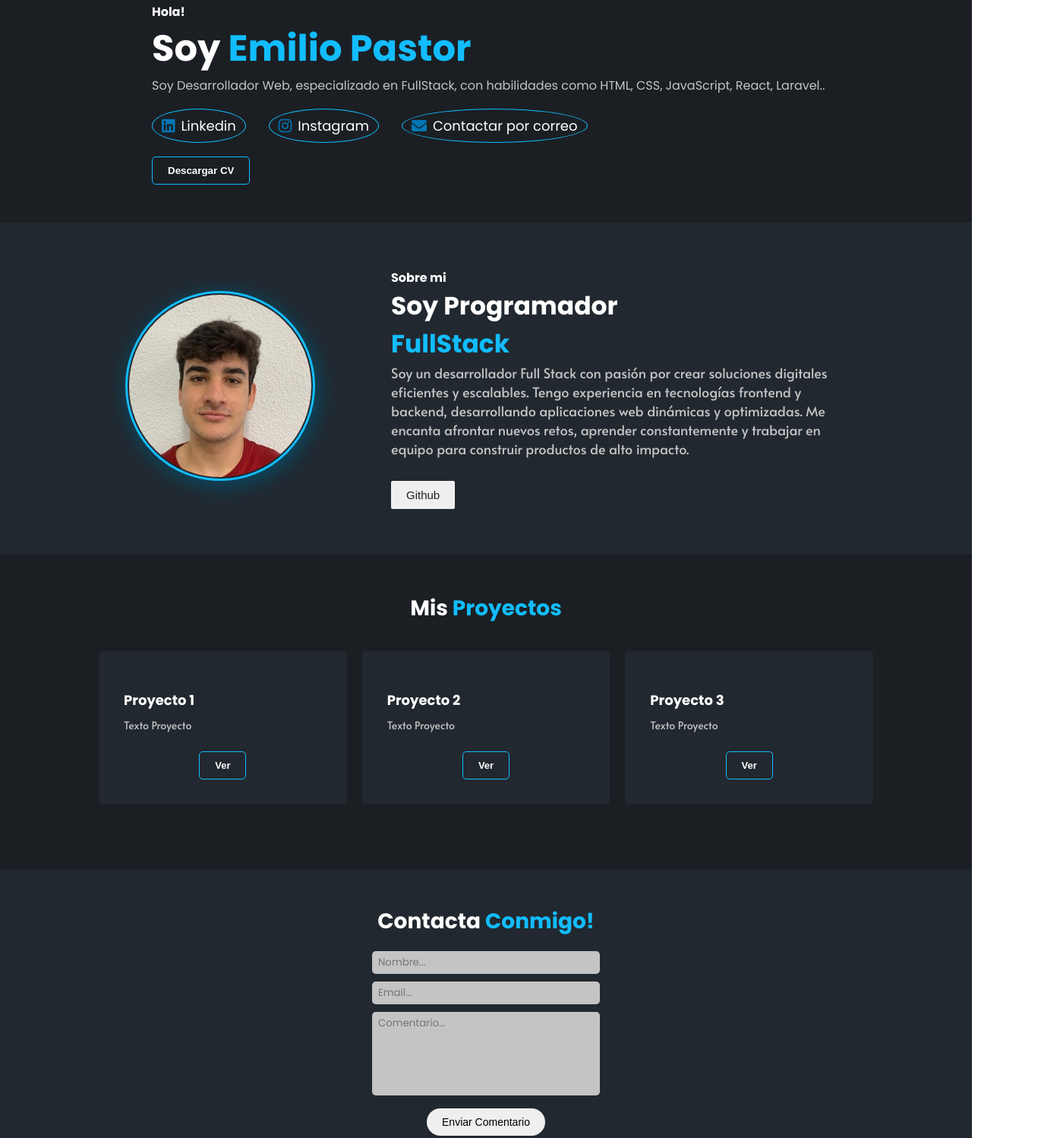
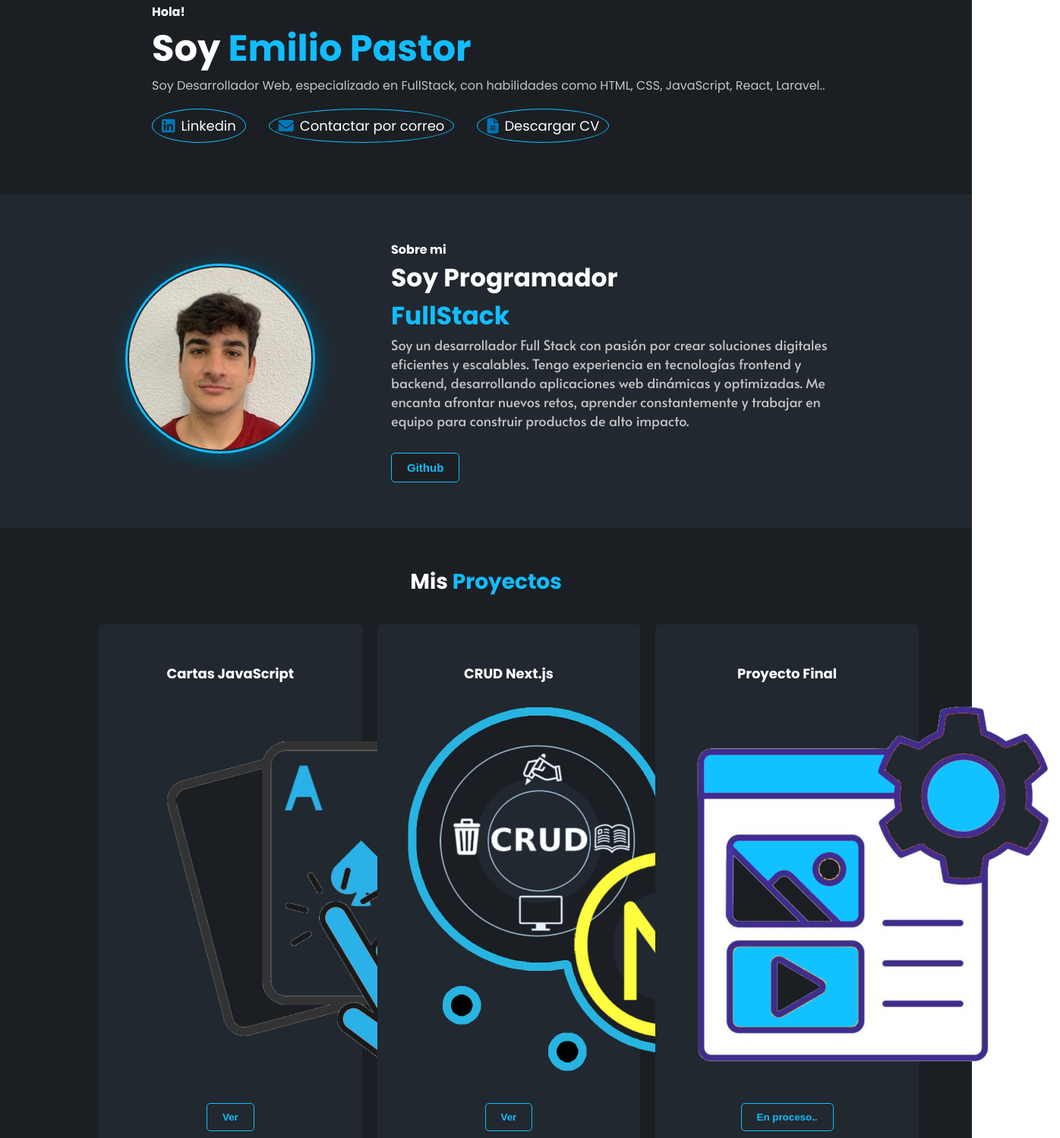
Before and after one commit to EmilioPastor/PortafolioCSS, a plain HTML site: page index.html in a window 1280 px wide. Shown: the part 97-1595 px from the top of the page at 76% size, 1396 px wide, since content can reach past the window. Drawn offline with Linux system fonts and the light colour scheme; a web font is replaced by a local one.

Commit message:
PORTFOLIO MEJORADO

```diff
--- a/index.html
+++ b/index.html
@@ -58,23 +58,19 @@
                         </a>
                     </li>
                     <li>
-                        <a href="https://www.instagram.com/epastoor4/">
-                            <i class="fa-brands fa-instagram"></i> Instagram
+                        <a href="mailto:emiliopastorzurita906@gmail.com?Subject=He%20visto%20tu%20Portafolio">
+                            <i class="fa-solid fa-envelope"></i> Contactar por correo
                         </a>
                     </li>
                     <li>
-                        <a href="mailto:emiliopastorzurita906@gmail.com?Subject=He%20visto%20tu%20Portafolio">
-                            <i class="fa-solid fa-envelope"></i> Contactar por correo
+                        <a href="./assets/cv/cv.pdf" download id="sobre-mi">
+                            <i class="fa-solid fa-file-lines"></i>Descargar CV
                         </a>
                     </li>
                 </ul>
 
 
-                <div class="botones-home">
-                    <button class="btn btn-oscuro" id="sobre-mi">
-                        <a href="./assets/cv/cv.pdf" download>Descargar CV</a>
-                    </button>
-                </div>
+
             </div>
         </section>
 
@@ -93,12 +89,12 @@
                     optimizadas.
                     Me encanta afrontar nuevos retos, aprender constantemente y trabajar en equipo para construir
                     productos de alto impacto.</p>
+                <a href="https://github.com/EmilioPastor" target="_blank">
+                    <button class="btn btn-oscuro" id="proyectos" >
+                        Github
+                    </button>
+                </a>
 
-                <button class="btn btn-claro" id="proyectos">
-                    <a href="https://github.com/EmilioPastor">
-                        Github
-                    </a>
-                </button>
             </div>
 
         </section>
@@ -109,41 +105,46 @@
             <div class="proyectos-cards">
                 <div class="proyectos-card-box">
                     <div class="proyectos-card-box-desc">
-                        <h4>Proyecto 1</h4>
-                        <p>Texto Proyecto
-                        </p>
+                        <h4>Cartas JavaScript</h4>
+                        <img src="./assets/img/CartasIcon.png" width="500px" height="500px" alt="Cartas"> </img>
                     </div>
                     <div class="proyectos-card-box-buttons">
+                        <a href="https://cartas-js-git-main-emiliopastors-projects.vercel.app/" target="_blank">
                             <button class="btn btn-oscuro">
-                            <a href="https://github.com/EmilioPastor/escuela">Ver</a>
+                                Ver
                             </button>
+                        </a>
                     </div>
                 </div>
 
                 <div class="proyectos-card-box">
                     <div class="proyectos-card-box-desc">
-                        <h4>Proyecto 2 </h4>
-                        <p>Texto Proyecto
-                        </p>
+                        <h4>CRUD Next.js </h4>
+                        <img src="./assets/img/nextjs.png" width="500px" height="500px" alt="Next"> </img>
                     </div>
                     <div class="proyectos-card-box-buttons">
+                        <a href="https://github.com/EmilioPastor/pruebasimulacro" target="_blank">
                             <button class="btn btn-oscuro">
-                            <a href="https://github.com/EmilioPastor/nxcloudinary-gallery">Ver</a>
+                                Ver
                             </button>
+                        </a>
                     </div>
 
                 </div>
 
                 <div class="proyectos-card-box">
                     <div class="proyectos-card-box-desc">
-                        <h4>Proyecto 3</h4>
-                        <p>Texto Proyecto
-                        </p>
+                        <h4>Proyecto Final</h4>
+                        <img src="./assets/img/reactProcces.png" width="500px" height="500px" alt="Next">
+                        </img>
+
                     </div>
                     <div class="proyectos-card-box-buttons">
+                        <a href="" target="_blank">
                             <button class="btn btn-oscuro">
-                            <a href="https://github.com/EmilioPastor/nxform-feedback">Ver</a>
+                                En proceso..
                             </button>
+                        </a>
                     </div>
                 </div>
 
--- a/styles.css
+++ b/styles.css
@@ -208,6 +208,15 @@ section.sobre-mi-section {
   border-radius: 50%;
   border: 3px solid var(--principal);
   box-shadow: 3px 5px 30px #03506e;
+  transition:  0.3s;
+}
+
+.sobre-mi-img img:hover {
+  box-shadow: 3px 5px 30px var(--principal);
+  transition:  0.3s;
+  scale: 1.05;
+  padding: 2px;
+
 }
 
 .sobre-mi-contenido {
@@ -286,10 +295,13 @@ section.proyectos-section {
   background-color: var(--oscuro-principal);
   transition: all 0.5s ease 0s;
 }
+.proyectos-card-box-desc {
+  text-align: center;
 
+}
 .proyectos-card-box-desc h4 {
   font-size: 18px;
-  margin: 18px 0 10px 0;
+  margin: 18px 0 20px 0;
 }
 
 .proyectos-card-box-desc p {
@@ -298,6 +310,10 @@ section.proyectos-section {
   color: #c4c4c4;
 }
 
+.img-cartas {
+  border: 8px solid var(--principal);
+  border-radius: 50px;
+}
 
 
 .proyectos-card-box-buttons {
```
Also changed, not shown: assets/img/CartasIcon.png (added), assets/img/cartasjs.png (added), assets/img/nextjs.jpeg (added), assets/img/nextjs.png (added), assets/img/react.png (added), assets/img/reactProcces.png (added). Lines whose indentation alone changed are shown as unchanged.
